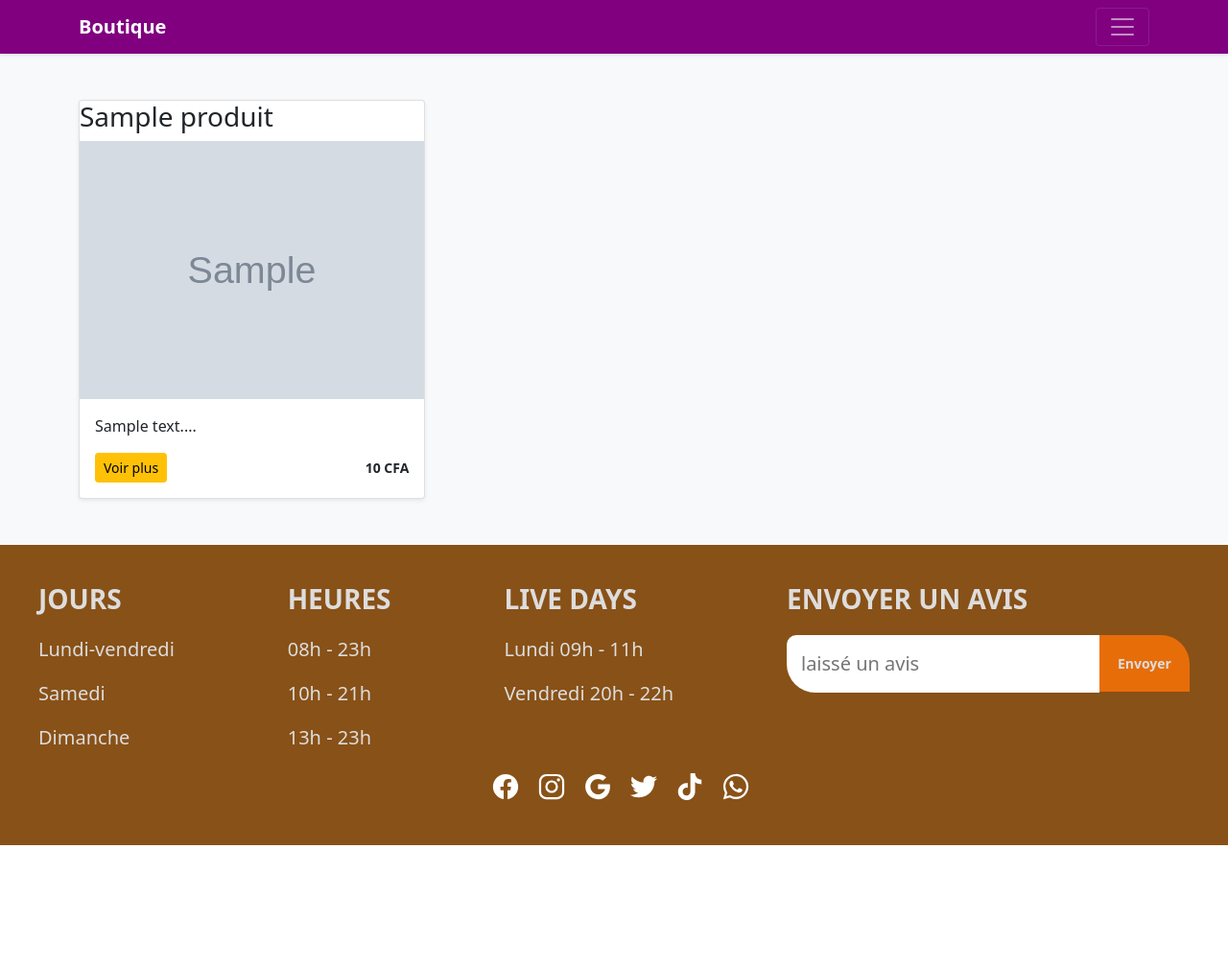
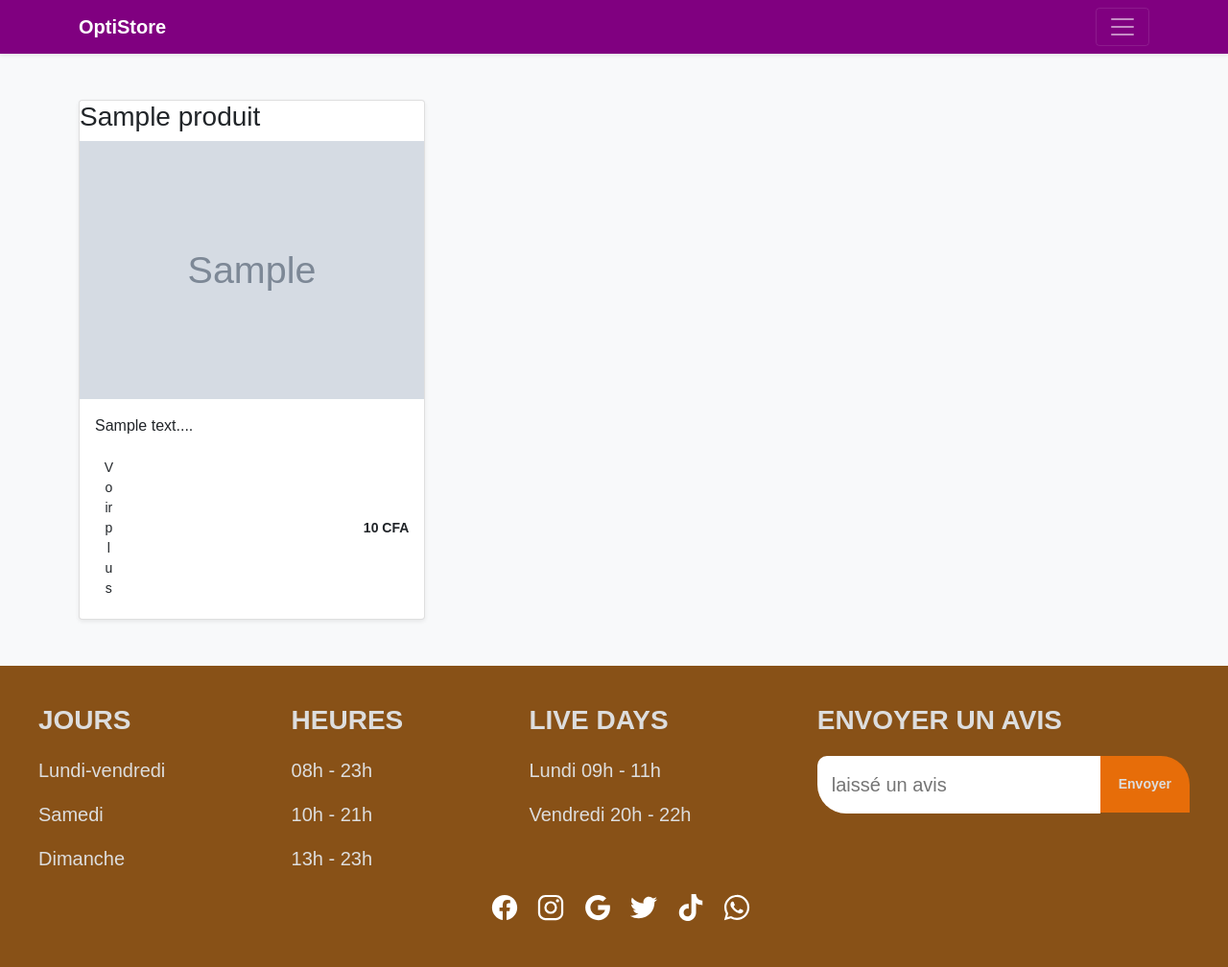
Before and after one commit to jerome-byte/Boutique-en-ligne, a PHP site: page / in a window 1280 px wide. Shown: the whole page at 96% size. Before the commit the page ends 881 px from the top, so only its background shows below. Run offline with PHP 8.4, Linux system fonts and the light colour scheme; tables that the repository leaves empty or names only in its code hold one stand-in row (values such as "Sample post"); grey boxes marked "Sample" are stand-in pictures; some libraries are stand-ins or nearby versions.

Commit message:
le nom du site

```diff
--- a/admin/afficher.php
+++ b/admin/afficher.php
@@ -38,7 +38,7 @@
 
 <nav class="navbar navbar-expand-lg navbar-light bg-light">
 <div class="container-fluid">
-<a class="navbar-brand" href="../">Boutique</a>
+<a class="navbar-brand" href="../">OptiStore</a>
     <button class="navbar-toggler" type="button" data-bs-toggle="collapse" data-bs-target="#navbarSupportedContent" aria-controls="navbarSupportedContent" aria-expanded="false" aria-label="Toggle navigation">
     <span class="navbar-toggler-icon"></span>
     </button>
--- a/admin/editer.php
+++ b/admin/editer.php
@@ -50,7 +50,7 @@
 
     <nav class="navbar navbar-expand-lg navbar-light bg-light">
     <div class="container-fluid">
-    <a class="navbar-brand" href="../">Boutique</a>
+    <a class="navbar-brand" href="../">OptiStore</a>
         <button class="navbar-toggler" type="button" data-bs-toggle="collapse" data-bs-target="#navbarSupportedContent" aria-controls="navbarSupportedContent" aria-expanded="false" aria-label="Toggle navigation">
         <span class="navbar-toggler-icon"></span>
         </button>
--- a/admin/index.php
+++ b/admin/index.php
@@ -29,13 +29,13 @@
     <link href="https://cdn.jsdelivr.net/npm/bootstrap@5.0.0-beta2/dist/css/bootstrap.min.css" rel="stylesheet" integrity="sha384-BmbxuPwQa2lc/FVzBcNJ7UAyJxM6wuqIj61tLrc4wSX0szH/Ev+nYRRuWlolflfl" crossorigin="anonymous">
 
     <script src="https://cdn.jsdelivr.net/npm/bootstrap@5.0.0-beta2/dist/js/bootstrap.bundle.min.js" integrity="sha384-b5kHyXgcpbZJO/tY9Ul7kGkf1S0CWuKcCD38l8YkeH8z8QjE0GmW1gYU5S9FOnJ0" crossorigin="anonymous"></script>
-	<title></title>
+	<title>OptiStore</title>
 </head>
 <body>
 
 <nav class="navbar navbar-expand-lg navbar-light bg-light">
   <div class="container-fluid">
-  <a class="navbar-brand" href="../">Boutique</a>
+  <a class="navbar-brand" href="../">OptiStore</a>
     <button class="navbar-toggler" type="button" data-bs-toggle="collapse" data-bs-target="#navbarSupportedContent" aria-controls="navbarSupportedContent" aria-expanded="false" aria-label="Toggle navigation">
       <span class="navbar-toggler-icon"></span>
     </button>
--- a/admin/supprimer.php
+++ b/admin/supprimer.php
@@ -29,7 +29,7 @@
     <link href="https://cdn.jsdelivr.net/npm/bootstrap@5.0.0-beta2/dist/css/bootstrap.min.css" rel="stylesheet" integrity="sha384-BmbxuPwQa2lc/FVzBcNJ7UAyJxM6wuqIj61tLrc4wSX0szH/Ev+nYRRuWlolflfl" crossorigin="anonymous">
 
    <script src="https://cdn.jsdelivr.net/npm/bootstrap@5.0.0-beta2/dist/js/bootstrap.bundle.min.js" integrity="sha384-b5kHyXgcpbZJO/tY9Ul7kGkf1S0CWuKcCD38l8YkeH8z8QjE0GmW1gYU5S9FOnJ0" crossorigin="anonymous"></script>
-	<title></title>
+	<title>OptiStore</title>
 </head>
 <body>
 
--- a/index.php
+++ b/index.php
@@ -15,7 +15,7 @@
     <meta name="description" content="">
     <meta name="author" content="Mark Otto, Jacob Thornton, and Bootstrap contributors">
     <meta name="generator" content="Hugo 0.80.0">
-    <title>Boutique</title>
+    <title>OptiStore</title>
       <script src="https://unpkg.com/ionicons@5.4.0/dist/ionicons.js"></script>
     <link href="https://cdn.jsdelivr.net/npm/bootstrap@5.0.0-beta2/dist/css/bootstrap.min.css" rel="stylesheet" integrity="sha384-BmbxuPwQa2lc/FVzBcNJ7UAyJxM6wuqIj61tLrc4wSX0szH/Ev+nYRRuWlolflfl" crossorigin="anonymous">
 
@@ -27,6 +27,15 @@
   header{
     background-color: purple;
 
+  }
+
+  body{
+    font-family: Arial, Helvetica, sans-serif;
+    background-color: #fff;
+  }
+
+  .card shadow-sm:focus{
+    box-shadow:  4px 4px 4px 4px greenyellow;
   }
   .bd-placeholder-img {
     font-size: 1.125rem;
@@ -134,7 +143,7 @@
   <div class="navbar navbar-dark bg-grey shadow-sm">
     <div class="container">
       <a href="#" class="navbar-brand d-flex align-items-center">
-        <strong>Boutique</strong>
+        <strong>OptiStore</strong>
       </a>
       <button class="navbar-toggler" type="button" data-bs-toggle="collapse" data-bs-target="#navbarHeader" aria-controls="navbarHeader" aria-expanded="false" aria-label="Toggle navigation">
         <span class="navbar-toggler-icon"></span>
@@ -154,13 +163,13 @@
         <div class="col">
           <div class="card shadow-sm">
             <h3><?= $produit->nom ?></h3>
-            <img src="<?= $produit->image ?>" style="width: 70% ,height: 70% ,object-fit: cover ,top: 0 ,left: 0">
+            <img src="<?= $produit->image ?>" style="width: 60% ,height: 60% ,object-fit: cover ,top: 0 ,left: 0">
 
             <div class="card-body">
                <p class="card-text"><?= substr($produit->description, 0, 160); ?>...</p>
               <div class="d-flex justify-content-between align-items-center">
                 <div class="btn-group">
-                  <a href="produit.php?pdt=<?= $produit->id ?>"><button type="button" class="btn btn-sm btn-warning">Voir plus</button></a>
+                  <a href="produit.php?pdt=<?= $produit->id ?>"><button type="button" class="btn btn-sm btn-succes" style="width: 40%;">Voir plus</button></a>
                 </div>
                 <small class="text" style="font-weight: bold;"><?= $produit->prix ?> CFA</small>
               </div>
--- a/login.php
+++ b/login.php
@@ -24,7 +24,7 @@
     <meta http-equiv="X-UA-Compatible" content="IE=edge">
     <meta name="viewport" content="width=device-width, initial-scale=1.0">
     <link href="https://cdn.jsdelivr.net/npm/bootstrap@5.0.2/dist/css/bootstrap.min.css" rel="stylesheet" integrity="sha384-EVSTQN3/azprG1Anm3QDgpJLIm9Nao0Yz1ztcQTwFspd3yD65VohhpuuCOmLASjC" crossorigin="anonymous">
-    <title>Login - Boutique</title>
+    <title>Login - OptiStore</title>
 </head>
 <body>
 <br>
--- a/produit.php
+++ b/produit.php
@@ -24,7 +24,7 @@
 <meta name="description" content="">
 <meta name="author" content="Mark Otto, Jacob Thornton, and Bootstrap contributors">
 <meta name="generator" content="Hugo 0.80.0">
-<title>Boutique</title>
+<title>OptiStore</title>
 
 <link href="https://cdn.jsdelivr.net/npm/bootstrap@5.0.0-beta2/dist/css/bootstrap.min.css" rel="stylesheet" integrity="sha384-BmbxuPwQa2lc/FVzBcNJ7UAyJxM6wuqIj61tLrc4wSX0szH/Ev+nYRRuWlolflfl" crossorigin="anonymous">
 
@@ -146,7 +146,7 @@
 <div class="navbar navbar-dark bg-dark shadow-sm">
 <div class="container">
     <a href="#" class="navbar-brand d-flex align-items-center">
-    <strong>Boutique</strong>
+    <strong>OptiStore</strong>
     </a>
     <button class="navbar-toggler" type="button" data-bs-toggle="collapse" data-bs-target="#navbarHeader" aria-controls="navbarHeader" aria-expanded="false" aria-label="Toggle navigation">
     <span class="navbar-toggler-icon"></span>
```
